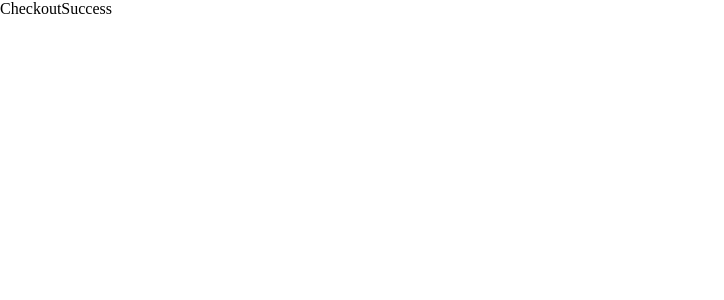
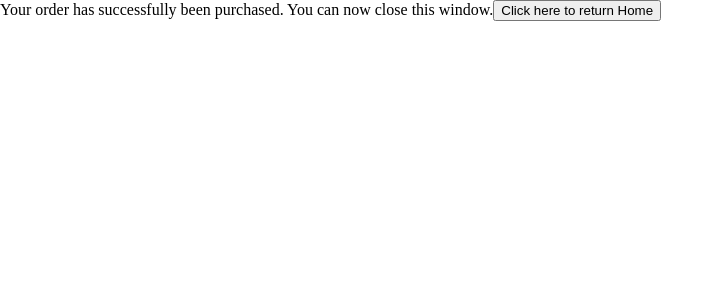
Before and after one commit to Asiandayboy/Antique-Furniture-Ecommerce, a React (Vite) app in the folder frontend/: page /checkout_success in a window 1280 px wide. Shown: the top 300 px of the page, without its empty margins (0-724 px from the left). Built offline with nearby package versions, Linux system fonts and the light colour scheme.

Commit message:
Edit CheckoutSuccess page to include link to Home

```diff
--- a/frontend/src/pages/checkout/CheckoutSuccess.tsx
+++ b/frontend/src/pages/checkout/CheckoutSuccess.tsx
@@ -1,5 +1,11 @@
+import { Link } from "react-router-dom";
+
 export default function CheckoutSuccess() {
   return (
-    <div>CheckoutSuccess</div>
+    <div>
+      Your order has successfully been purchased.
+      You can now close this window.
+      <Link to="/"><button>Click here to return Home</button></Link>
+    </div>
   )
 }
```
